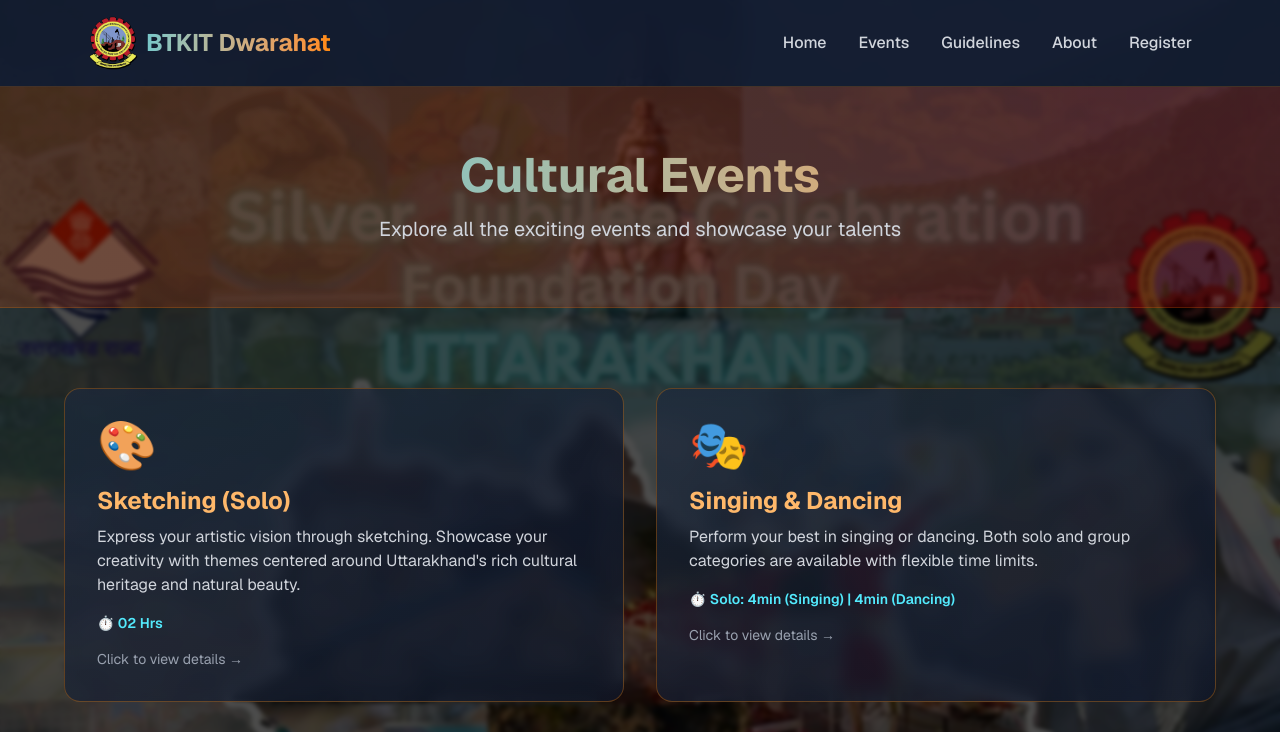
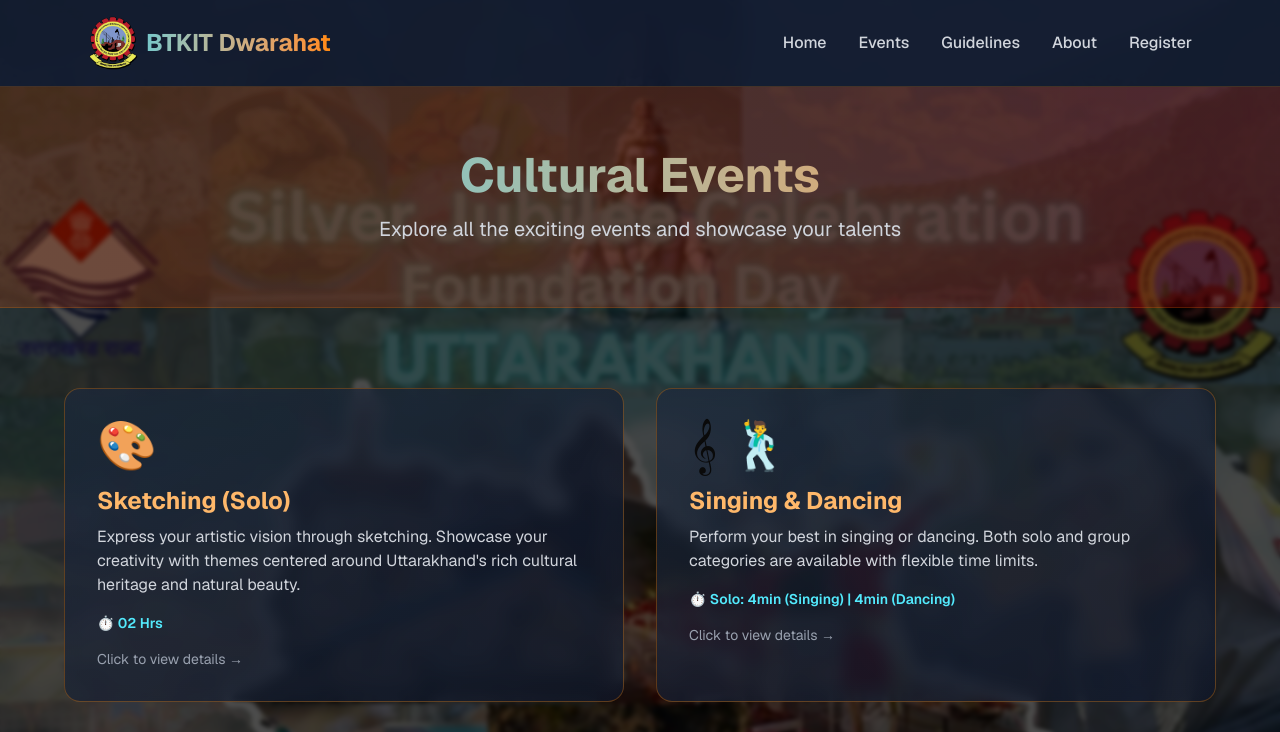
Before and after one commit to ayushsaini7717/Cultural-event, a Next.js app: page /events in a window 1280 px wide. Shown: the top 732 px of the page. Built offline with nearby package versions, Linux system fonts and the light colour scheme.

Commit message:
fix/icon

```diff
--- a/app/events/[slug]/page.tsx
+++ b/app/events/[slug]/page.tsx
@@ -35,7 +35,7 @@ const events = [
     name: "Singing & Dancing",
     slug: "singing-dancing",
     duration: "Solo: 4min (Singing) | 4min (Dancing)\nGroup: 6min (Singing) | 7min (Dancing)",
-    icon: "🎭",
+    icon: "𝄞 🕺",
     themes: ["Freestyle & Fusion", "Folk & Contemporary", "Western & Classical", "Choliya, Nati, Jhora"],
     remarks: " Songs for dance performances must be submitted before 30/10/2025.",
     description:
--- a/app/events/page.tsx
+++ b/app/events/page.tsx
@@ -28,7 +28,7 @@ const events = [
     slug: "singing-dancing",
     duration:
       "Solo: 4min (Singing) | 4min (Dancing)\nGroup: 6min (Singing) | 7min (Dancing)",
-    icon: "🎭",
+    icon: "𝄞 🕺",
     themes: ["Freestyle & Fusion", "Folk & Contemporary", "Western & Classical", "Choliya, Nati, Jhora"],
     remarks: "Solo & Group categories available",
     description:
--- a/app/page.tsx
+++ b/app/page.tsx
@@ -55,7 +55,7 @@ export default function Home() {
 
   const events = [
     { name: "Sketching", icon: "🎨", desc: "Express your creativity through art", link: '/events/sketching' },
-    { name: "Singing & Dancing", icon: "🎭", desc: "Showcase your performance skills", link: '/events/singing-dancing' },
+    { name: "Singing & Dancing", icon: "𝄞 🕺", desc: "Showcase your performance skills", link: '/events/singing-dancing' },
     { name: "Photography & Filmmaking", icon: "📸", desc: "Capture the essence of culture", link: '/events/photography-filmmaking' },
     { name: "Music Band", icon: "🎵", desc: "Group musical performances", link: '/events/music-band' },
   ]
```
